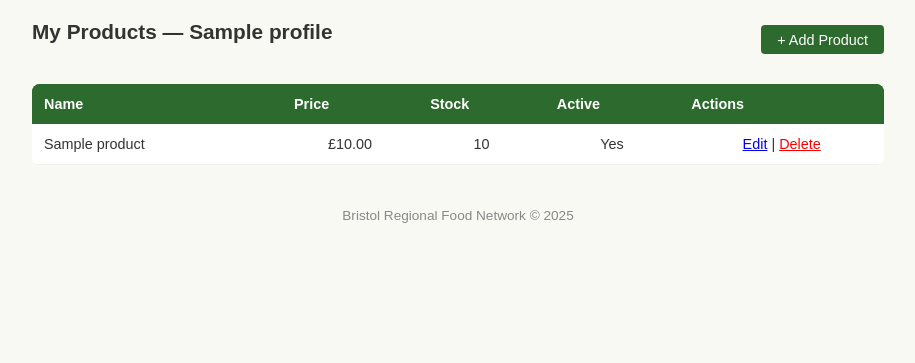
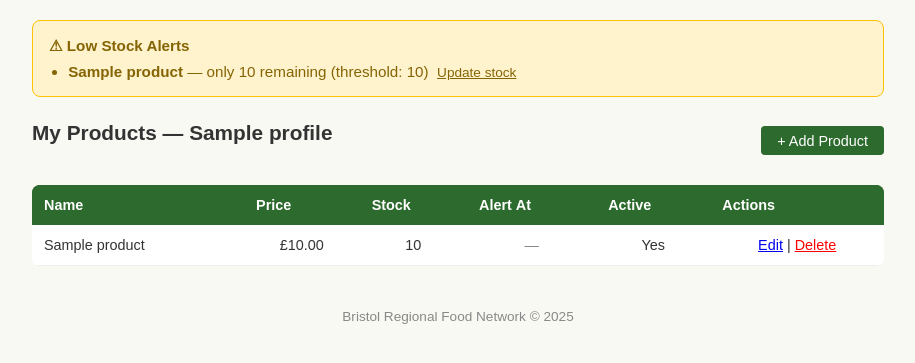
Before and after one commit to JamieAtGit/DAESDev, a Django app: template templates/marketplace/dashboard.html in a window 1280 px wide. Shown: the part 43-406 px from the top of the page, without its empty margins (182-1097 px from the left). Run offline with Django 4.2, Linux system fonts and the light colour scheme; tables that the repository leaves empty hold one stand-in row (values such as "Sample post"); the template is opened without the code that fills it: values that come from a table or form of the project are taken from there, most other values are stand-ins (such as "Sample title", 1, 10 or a date in 2020).

Commit message:
TC-023: add low stock threshold alerts to producer dashboard

```diff
--- a/templates/marketplace/dashboard.html
+++ b/templates/marketplace/dashboard.html
@@ -3,6 +3,22 @@
 {% block title %}Producer Dashboard — BRFN{% endblock %}
 
 {% block content %}
+
+{% if low_stock_products %}
+<div style="background:#fff3cd; border:1px solid #ffc107; border-radius:8px; padding:1rem; margin-bottom:1.5rem;">
+    <strong style="color:#856404;">&#9888; Low Stock Alerts</strong>
+    <ul style="margin:0.5rem 0 0 1.2rem; padding:0; color:#856404;">
+        {% for product in low_stock_products %}
+        <li>
+            <strong>{{ product.name }}</strong> — only {{ product.stock }} remaining
+            (threshold: {{ product.low_stock_threshold }})
+            &nbsp;<a href="/dashboard/products/{{ product.id }}/edit/" style="color:#856404; font-size:0.85rem;">Update stock</a>
+        </li>
+        {% endfor %}
+    </ul>
+</div>
+{% endif %}
+
 <div style="display:flex; justify-content:space-between; align-items:center; margin-bottom:1.5rem;">
     <h2>My Products — {{ profile.business_name }}</h2>
     <a href="/dashboard/products/new/" class="btn btn-green">+ Add Product</a>
@@ -15,16 +31,25 @@
                 <th style="padding:0.75rem; text-align:left;">Name</th>
                 <th style="padding:0.75rem;">Price</th>
                 <th style="padding:0.75rem;">Stock</th>
+                <th style="padding:0.75rem;">Alert&nbsp;At</th>
                 <th style="padding:0.75rem;">Active</th>
                 <th style="padding:0.75rem;">Actions</th>
             </tr>
         </thead>
         <tbody>
             {% for product in products %}
-            <tr style="border-bottom:1px solid #eee;">
+            <tr style="border-bottom:1px solid #eee; {% if product in low_stock_products %}background:#fffde7;{% endif %}">
                 <td style="padding:0.75rem;">{{ product.name }}</td>
                 <td style="padding:0.75rem; text-align:center;">£{{ product.price }}</td>
-                <td style="padding:0.75rem; text-align:center;">{{ product.stock }}</td>
+                <td style="padding:0.75rem; text-align:center;">
+                    {{ product.stock }}
+                    {% if product in low_stock_products %}
+                    <span style="color:#856404; font-size:0.8rem;">&#9888;</span>
+                    {% endif %}
+                </td>
+                <td style="padding:0.75rem; text-align:center; color:#888;">
+                    {% if product.low_stock_threshold %}{{ product.low_stock_threshold }}{% else %}—{% endif %}
+                </td>
                 <td style="padding:0.75rem; text-align:center;">{{ product.is_active|yesno:"Yes,No" }}</td>
                 <td style="padding:0.75rem; text-align:center;">
                     <a href="/dashboard/products/{{ product.id }}/edit/">Edit</a> |
```
Also changed, not shown: marketplace/migrations/0012_product_low_stock_threshold_review.py (added).
